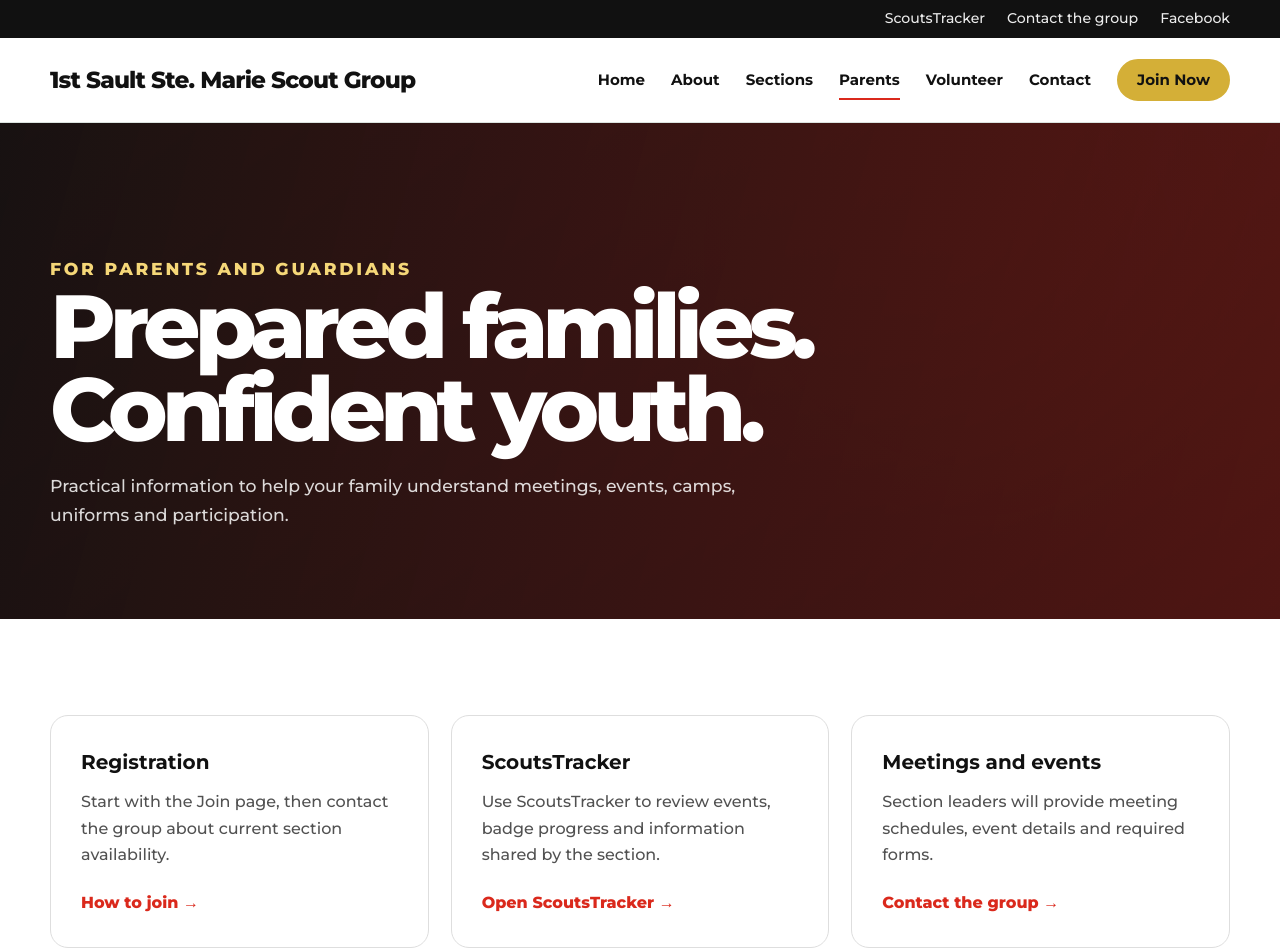
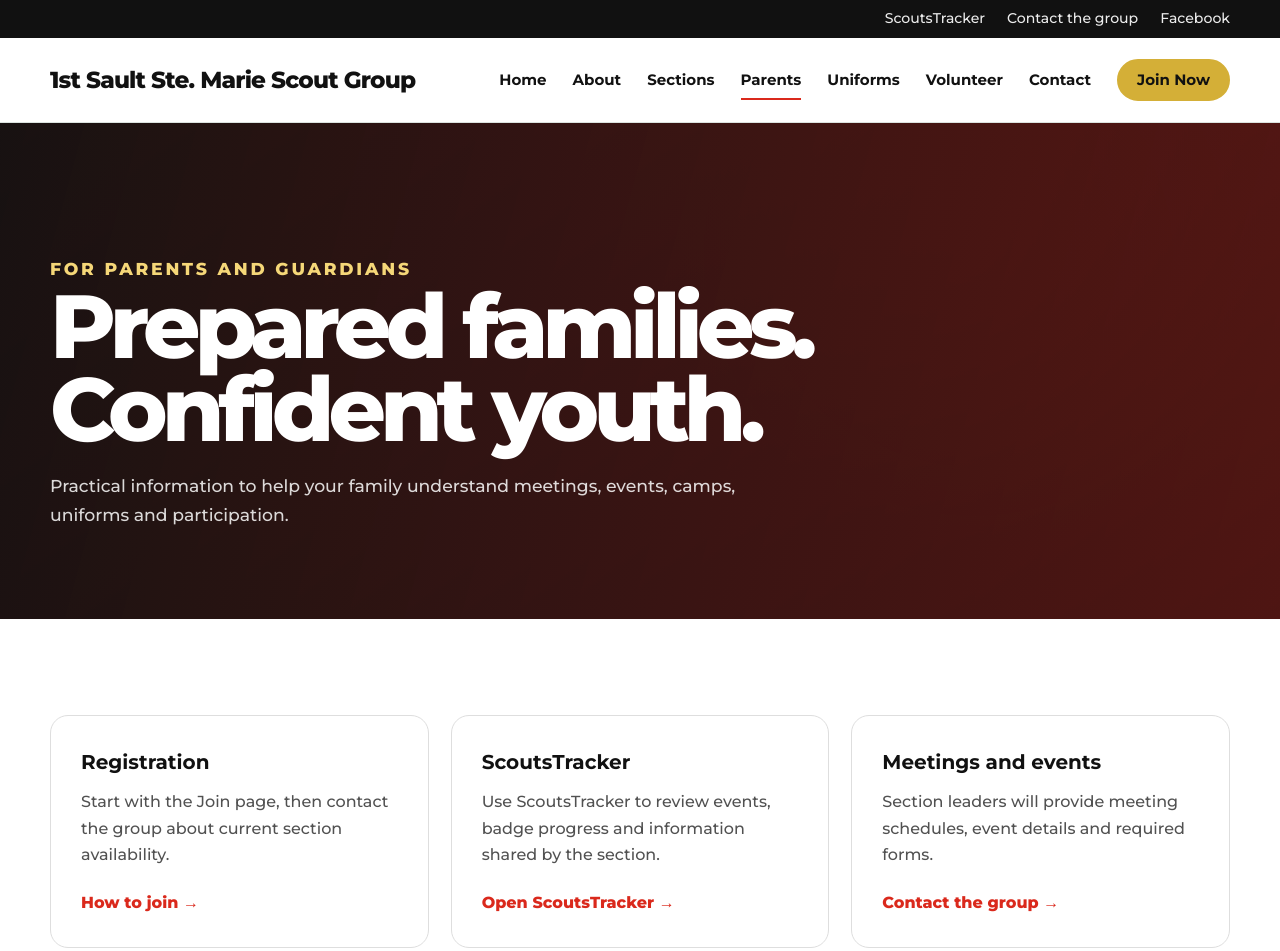
Before and after one commit to ItsRadioo/1stSaultScouts, a website: page parents.html in a window 1280 px wide. Shown: the top 951 px of the page. Drawn offline with Linux system fonts and the light colour scheme.

Commit message:
Keep Uniforms link visible in navigation on parents.html

```diff
--- a/parents.html
+++ b/parents.html
@@ -44,6 +44,7 @@
       <a href="sections.html">Sections</a>
 
       <a href="parents.html" aria-current="page">Parents</a>
+      <a href="uniforms.html">Uniforms</a>
       <a href="volunteer.html">Volunteer</a>
       <a href="contact.html">Contact</a>
       <a class="button button-small button-gold" href="https://www.myscouts.ca/join" target="_blank" rel="noopener noreferrer">Join Now</a>
```
